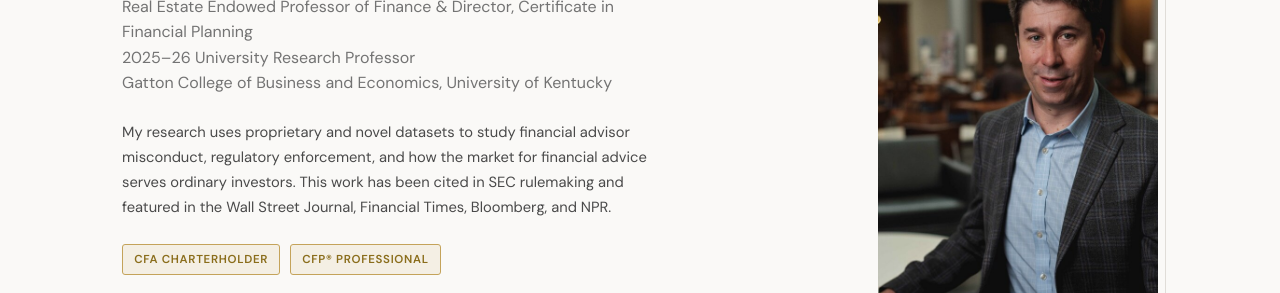
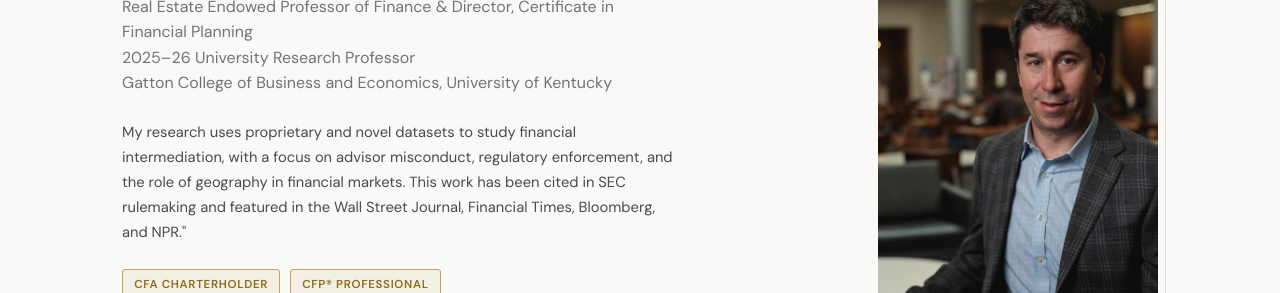
Before and after one commit to willgerken/willgerken.github.io, a plain HTML site: page index.html in a window 1280 px wide. Shown: the part 198-491 px from the top of the page. Drawn offline with Linux system fonts and the light colour scheme.

Commit message:
Update index.html

```diff
--- a/index.html
+++ b/index.html
@@ -4,7 +4,7 @@
     <meta charset="UTF-8">
     <meta name="viewport" content="width=device-width, initial-scale=1.0">
     <title>Will Gerken — Finance Professor, University of Kentucky</title>
-    <meta name="description" content="Will Gerken is the Real Estate Endowed Professor of Finance and 2025-26 University Research Professor at the University of Kentucky. His research on financial advisor misconduct has been cited by the SEC and FINRA in rulemaking.">
+    <meta name="description" content="Will Gerken is the Real Estate Endowed Professor of Finance and 2025-26 University Research Professor at the University of Kentucky">
     <link rel="preconnect" href="https://fonts.googleapis.com">
     <link rel="preconnect" href="https://fonts.gstatic.com" crossorigin>
     <link href="https://fonts.googleapis.com/css2?family=Instrument+Serif:ital@0;1&family=DM+Sans:ital,wght@0,300;0,400;0,500;0,600;0,700;1,400&display=swap" rel="stylesheet">
@@ -602,7 +602,7 @@
             2025–26 University Research Professor<br>
             Gatton College of Business and Economics, University of Kentucky
         </p>
-        <p style="font-size: 0.92rem; color: var(--ink-light); line-height: 1.7; margin-bottom: 1.5rem; max-width: 560px;">My research uses proprietary and novel datasets to study financial advisor misconduct, regulatory enforcement, and how the market for financial advice serves ordinary investors. This work has been cited in SEC rulemaking and featured in the Wall Street Journal, Financial Times, Bloomberg, and NPR.</p>
+        <p style="font-size: 0.92rem; color: var(--ink-light); line-height: 1.7; margin-bottom: 1.5rem; max-width: 560px;">My research uses proprietary and novel datasets to study financial intermediation, with a focus on advisor misconduct, regulatory enforcement, and the role of geography in financial markets. This work has been cited in SEC rulemaking and featured in the Wall Street Journal, Financial Times, Bloomberg, and NPR."</p>
         <div class="hero-creds">
             <span class="cred-tag gold">CFA Charterholder</span>
             <span class="cred-tag gold">CFP® Professional</span>
```
